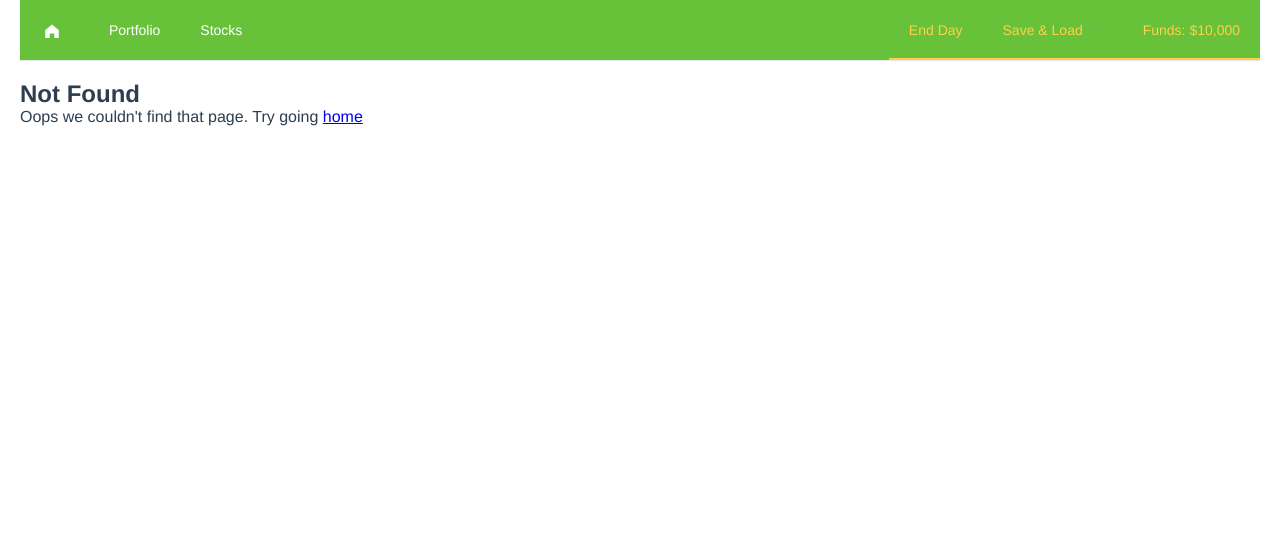
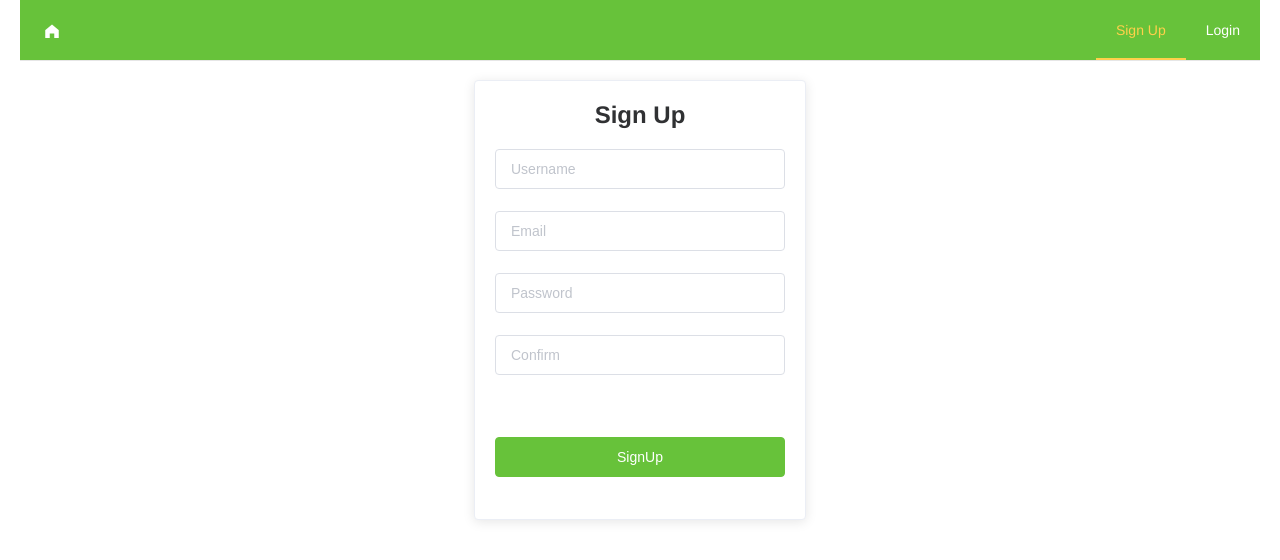
Before and after one commit to Valeriy-Sorochynskyi/stock-trader-vue, a Vue app: page /signup in a window 1280 px wide. Before the commit this address led to /404. Shown: the top 560 px of the page. Built offline with nearby package versions, Linux system fonts and the light colour scheme.

Commit message:
save & load stocks on firebase + authentication

```diff
--- a/src/App.vue
+++ b/src/App.vue
@@ -14,15 +14,17 @@
           <el-menu-item index="/">
             <i class="el-icon-s-home menu__icon"></i>
           </el-menu-item>
-          <el-menu-item index="/portfolio">Portfolio</el-menu-item>
-          <el-menu-item index="/stocks">Stocks</el-menu-item>
-          <el-menu-item class="float-right">Funds: {{ funds | currency }}</el-menu-item>
-          <el-submenu index="2" class="float-right">
+          <el-menu-item v-if="isAuthenticated" index="/stocks">Stocks</el-menu-item>
+          <el-menu-item v-if="isAuthenticated" index="/portfolio">Portfolio</el-menu-item>
+          <el-menu-item v-if="isAuthenticated" class="float-right">Funds: {{ funds | currency }}</el-menu-item>
+          <el-submenu v-if="isAuthenticated" index="2" class="float-right">
             <template slot="title">Save & Load</template>
             <el-menu-item @click="onSave">Save</el-menu-item>
             <el-menu-item @click="onLoad">Load</el-menu-item>
           </el-submenu>
-          <el-menu-item class="float-right" @click="endDay">End Day</el-menu-item>
+          <el-menu-item v-if="isAuthenticated" class="float-right" @click="endDay">End Day</el-menu-item>
+          <el-menu-item v-if="!isAuthenticated" index="/login" class="float-right">Login</el-menu-item>
+          <el-menu-item v-if="!isAuthenticated" index="/signup" class="float-right">Sign Up</el-menu-item>
         </el-menu>
       </el-header>
       <el-main>
@@ -35,25 +37,31 @@
 </template>
 
 <script>
-import { mapActions } from 'vuex'
+import { mapActions, mapGetters } from 'vuex'
 import axios from 'axios'
 
 export default {
   methods: {
     ...mapActions(['getStocks', 'randomStocks', 'loadData']),
+
     onSave () {
-      console.log('save')
+      if (!this.$store.state.auth.idToken) {
+        return
+      }
+
       const data = {
         funds: this.$store.getters.funds,
         portfolioStocks: this.$store.getters.portfolioStocks,
         stocks: this.$store.getters.stocks
       }
-      axios.put('/data.json', data)
+
+      axios.put('/data.json' + '?auth=' + this.$store.state.auth.idToken, data)
     },
+
     onLoad () {
-      console.log('load')
       this.$store.dispatch('loadData')
     },
+
     endDay () {
       this.randomStocks()
     }
@@ -62,7 +70,9 @@ export default {
   computed: {
     funds () {
       return this.$store.getters.funds
-    }
+    },
+
+    ...mapGetters(['isAuthenticated'])
   },
 
   created () {
@@ -85,9 +95,12 @@ export default {
   }
 }
 
-.el-menu-item .menu__icon {
-  color: #fff;
+.el-menu-item {
+  .menu__icon {
+    color: #fff;
+  }
 }
+
 #app {
   font-family: Avenir, Helvetica, Arial, sans-serif;
   -webkit-font-smoothing: antialiased;
--- /dev/null
+++ b/src/axios-auth.js
@@ -0,0 +1,5 @@
+import axios from 'axios'
+
+export default axios.create({
+  baseURL: 'https://identitytoolkit.googleapis.com/v1'
+})
--- a/src/components/StockForBuying.vue
+++ b/src/components/StockForBuying.vue
@@ -41,7 +41,7 @@ export default {
         price: this.stock.price,
         amount: this.input
       }
-      console.log(order)
+
       this.buyStock(order)
       this.input = 0
     }
--- a/src/main.js
+++ b/src/main.js
@@ -9,6 +9,7 @@ import axios from 'axios'
 Vue.config.productionTip = false
 
 axios.defaults.baseURL = 'https://stock-trader-4d2c6.firebaseio.com'
+
 Vue.use(ElementUI)
 Vue.filter('currency', (value) => '$' + value.toLocaleString())
 
--- a/src/router/index.js
+++ b/src/router/index.js
@@ -1,6 +1,7 @@
 import Vue from 'vue'
 import VueRouter from 'vue-router'
 import Home from '../views/Home.vue'
+import store from '../store'
 
 Vue.use(VueRouter)
 
@@ -29,7 +30,24 @@ const routes = [
   {
     path: '/stocks',
     name: 'Stocks',
-    component: () => import(/* webpackChunkName: "Stocks" */ '../views/Stocks.vue')
+    component: () => import(/* webpackChunkName: "Stocks" */ '../views/Stocks.vue'),
+    beforeEnter (to, from, next) {
+      if (store.state.auth.idToken) {
+        next()
+      } else {
+        next('/signup')
+      }
+    }
+  },
+  {
+    path: '/login',
+    name: 'Login',
+    component: () => import(/* webpackChunkName: "Login" */ '../views/auth/Login.vue')
+  },
+  {
+    path: '/signup',
+    name: 'SignUp',
+    component: () => import(/* webpackChunkName: "SignUp" */ '../views/auth/SignUp.vue')
   }
 ]
 
--- a/src/store/actions.js
+++ b/src/store/actions.js
@@ -1,7 +1,10 @@
 import axios from 'axios'
 
-export const loadData = ({ commit }) => {
-  axios.get('/data.json')
+export const loadData = ({ commit, state }) => {
+  if (!state.auth.idToken) {
+    return
+  }
+  axios.get('/data.json' + '?auth=' + state.auth.idToken)
     .then(response => response.data)
     .then(data => {
       if (data) {
--- a/src/store/index.js
+++ b/src/store/index.js
@@ -2,6 +2,7 @@ import Vue from 'vue'
 import Vuex from 'vuex'
 import stocks from './modules/stocks'
 import portfolio from './modules/portfolio'
+import auth from './modules/auth'
 import * as actions from './actions'
 
 Vue.use(Vuex)
@@ -9,6 +10,7 @@ Vue.use(Vuex)
 export default new Vuex.Store({
   actions,
   modules: {
+    auth,
     stocks,
     portfolio
   }
--- /dev/null
+++ b/src/store/modules/auth.js
@@ -0,0 +1,56 @@
+import axiosAuth from '../../axios-auth'
+import router from '../../router'
+
+export default {
+  state: {
+    idToken: null,
+    userId: null
+  },
+
+  mutations: {
+    authUser (state, userData) {
+      state.idToken = userData.token
+      state.userId = userData.userId
+    }
+  },
+  actions: {
+    signup ({ commit }, authData) {
+      axiosAuth.post('/accounts:signUp?key=AIzaSyDLzMdBM3yeRBVTM3z6fbSh3p8TYOq-0jQ', {
+        email: authData.email,
+        password: authData.password,
+        returnSecureToken: true
+      })
+        .then(res => {
+          console.log(res)
+          commit('authUser', {
+            token: res.data.idToken,
+            userId: res.data.localId
+          })
+        })
+        .catch(error => console.log(error))
+    },
+
+    login ({ commit }, authData) {
+      axiosAuth.post('/accounts:signInWithPassword?key=AIzaSyDLzMdBM3yeRBVTM3z6fbSh3p8TYOq-0jQ', {
+        email: authData.email,
+        password: authData.password,
+        returnSecureToken: true
+      })
+        .then(res => {
+          console.log(res)
+          commit('authUser', {
+            token: res.data.idToken,
+            userId: res.data.localId
+          })
+
+          router.push('/stocks')
+        })
+        .catch(error => console.log(error))
+    }
+  },
+  getters: {
+    isAuthenticated (state) {
+      return state.idToken !== null
+    }
+  }
+}
--- a/src/views/Home.vue
+++ b/src/views/Home.vue
@@ -1,10 +1,10 @@
 <template>
   <div class="home">
-    <h1>Trade or View your Portfolio</h1>
-    <h4>You may save or load your Data</h4>
-    <h4>Click on 'New Day' to begin a New Day</h4>
+    <h1 class="home__heading">Trade or View your Portfolio</h1>
+    <h4 class="home__sub-heading">You should sign up to save or load your Data</h4>
+    <h4 class="home__sub-heading">Click on 'New Day' to begin a New Day</h4>
     <hr>
-    <p>Your Funds: {{ funds | currency }}</p>
+    <p v-if="isAuthenticated" class="home__info">Your Funds: {{ funds | currency }}</p>
   </div>
 </template>
 
@@ -14,7 +14,22 @@ import { mapGetters } from 'vuex'
 export default {
   name: 'Home',
   computed: {
-    ...mapGetters(['funds'])
+    ...mapGetters(['funds', 'isAuthenticated'])
   }
 }
 </script>
+
+<style lang="scss" scoped>
+.home {
+  &__heading,
+  &__sub-heading {
+    text-align: center;
+    margin-bottom: 20px;
+  }
+
+  &__info {
+    margin-top: 20px;
+    text-align: center;
+  }
+}
+</style>
--- /dev/null
+++ b/src/views/auth/Login.vue
@@ -0,0 +1,114 @@
+<template>
+  <div class="login">
+    <el-card>
+      <h2 class="login-heading">Login</h2>
+      <el-form
+        class="login-form"
+        :model="form"
+        :rules="rules"
+        @submit.native.prevent="login"
+      >
+        <el-form-item prop="email">
+          <el-input
+            v-model="form.email"
+            placeholder="Email"
+          ></el-input>
+        </el-form-item>
+        <el-form-item prop="password">
+          <el-input
+            v-model="form.password"
+            placeholder="Password"
+            type="password"
+          ></el-input>
+        </el-form-item>
+        <el-form-item>
+          <el-button
+            :loading="loading"
+            class="login-button"
+            type="success"
+            native-type="submit"
+            block
+          >Login</el-button>
+        </el-form-item>
+      </el-form>
+    </el-card>
+  </div>
+</template>
+
+<script>
+export default {
+  name: 'Login',
+
+  data () {
+    return {
+      form: {
+        email: '',
+        password: ''
+      },
+
+      loading: false,
+
+      rules: {
+        email: [
+          {
+            required: true,
+            message: 'Email is required',
+            trigger: 'blur'
+          },
+          {
+            min: 4,
+            message: 'Email length should be at least 5 characters',
+            trigger: 'blur'
+          }
+        ],
+
+        password: [
+          { required: true, message: 'Password is required', trigger: 'blur' },
+          {
+            min: 5,
+            message: 'Password length should be at least 5 characters',
+            trigger: 'blur'
+          }
+        ]
+      }
+    }
+  },
+
+  methods: {
+    login () {
+      const loginForm = {
+        email: this.form.email,
+        password: this.form.password
+      }
+      console.log(loginForm)
+      this.$store.dispatch('login', {
+        email: loginForm.email,
+        password: loginForm.password
+      })
+    }
+  }
+}
+</script>
+
+<style lang="scss" scoped>
+.login {
+  flex: 1;
+  display: flex;
+  justify-content: center;
+  align-items: center;
+}
+
+.login-button {
+  width: 100%;
+  margin-top: 40px;
+}
+
+.login-form {
+  width: 290px;
+}
+
+.login-heading {
+  text-align: center;
+  margin-bottom: 20px;
+}
+</style>
--- /dev/null
+++ b/src/views/auth/SignUp.vue
@@ -0,0 +1,147 @@
+<template>
+  <div class="login">
+    <el-card>
+      <h2 class="login-heading">Sign Up</h2>
+      <el-form
+        class="login-form"
+        :model="form"
+        :rules="rules"
+        @submit.native.prevent="signUp"
+      >
+        <el-form-item prop="username">
+          <el-input
+            v-model="form.username"
+            placeholder="Username"
+          ></el-input>
+        </el-form-item>
+        <el-form-item prop="email">
+          <el-input
+            v-model="form.email"
+            placeholder="Email"
+          ></el-input>
+        </el-form-item>
+        <el-form-item prop="password">
+          <el-input
+            v-model="form.password"
+            placeholder="Password"
+            type="password"
+          ></el-input>
+        </el-form-item>
+        <el-form-item prop="confirm">
+          <el-input
+            v-model="form.confirm"
+            placeholder="Confirm"
+            type="password"
+          ></el-input>
+        </el-form-item>
+        <el-form-item>
+          <el-button
+            :loading="loading"
+            class="login-button"
+            type="success"
+            native-type="submit"
+            block
+          >SignUp</el-button>
+        </el-form-item>
+      </el-form>
+    </el-card>
+  </div>
+</template>
+
+<script>
+export default {
+  name: 'SignUp',
+
+  data () {
+    return {
+      form: {
+        username: '',
+        password: '',
+        confirm: '',
+        email: ''
+      },
+      loading: false,
+      rules: {
+        username: [
+          {
+            required: true,
+            message: 'Username is required',
+            trigger: 'blur'
+          },
+          {
+            min: 4,
+            message: 'Username length should be at least 5 characters',
+            trigger: 'blur'
+          }
+        ],
+        email: [
+          {
+            required: true,
+            message: 'Email is required',
+            trigger: 'blur'
+          },
+          {
+            min: 4,
+            message: 'Email length should be at least 5 characters',
+            trigger: 'blur'
+          }
+        ],
+        password: [
+          { required: true, message: 'Password is required', trigger: 'blur' },
+          {
+            min: 5,
+            message: 'Password length should be at least 5 characters',
+            trigger: 'blur'
+          }
+        ],
+        confirm: [
+          { required: true, message: 'Confirm is required', trigger: 'blur' },
+          {
+            min: 5,
+            message: 'Confirm length should be at least 5 characters',
+            trigger: 'blur'
+          }
+        ]
+      }
+    }
+  },
+  methods: {
+    signUp () {
+      const formData = {
+        username: this.form.username,
+        email: this.form.email,
+        password: this.form.password,
+        confirm: this.form.confirm
+      }
+      console.log(formData)
+      this.$store.dispatch('signup', {
+        email: formData.email,
+        password: formData.password
+      })
+    }
+  }
+}
+</script>
+
+<style lang="scss" scoped>
+.login {
+  flex: 1;
+  display: flex;
+  justify-content: center;
+  align-items: center;
+}
+
+.login-button {
+  width: 100%;
+  margin-top: 40px;
+}
+
+.login-form {
+  width: 290px;
+}
+
+.login-heading {
+  text-align: center;
+  margin-bottom: 20px;
+}
+</style>
```
